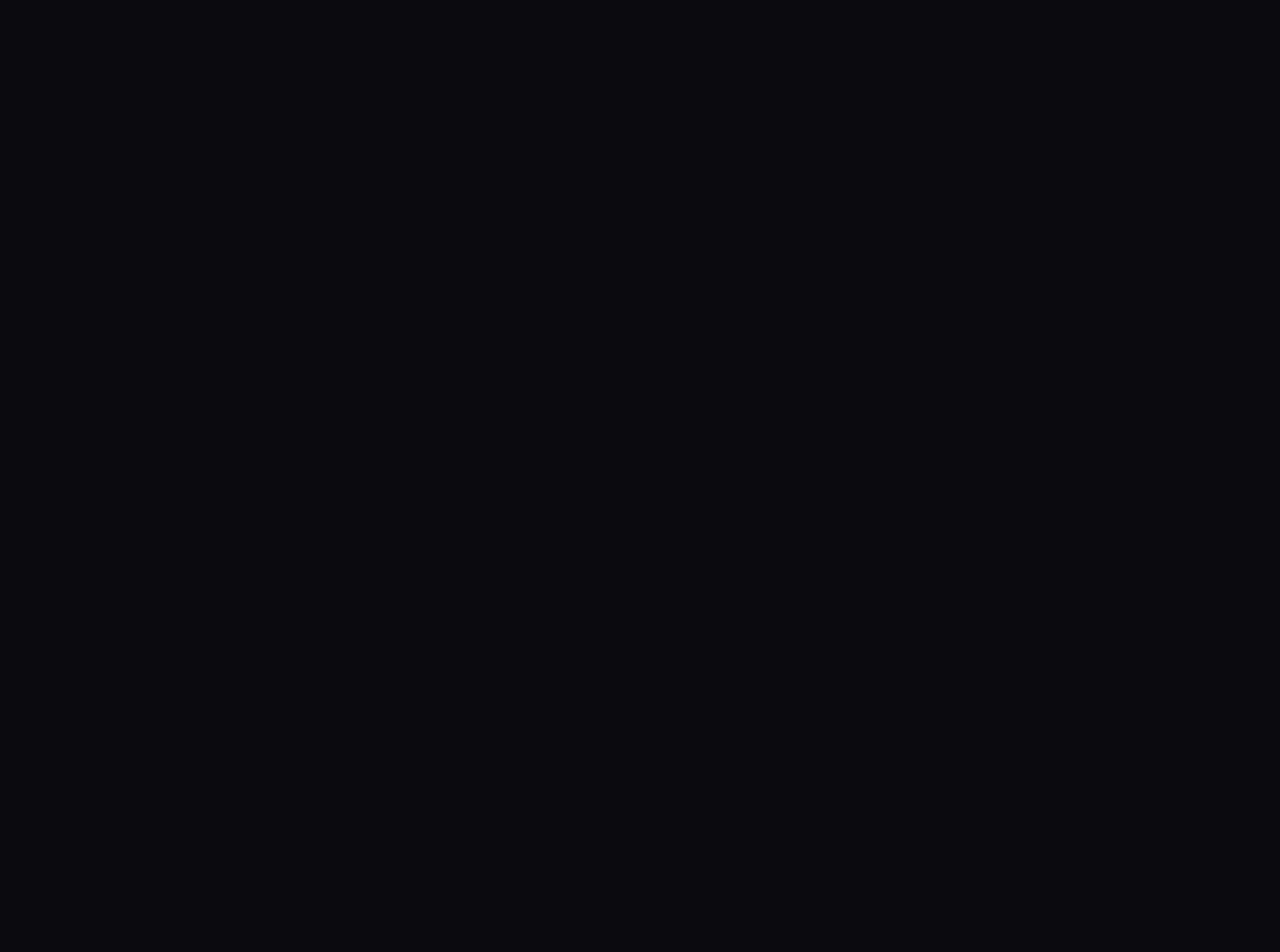
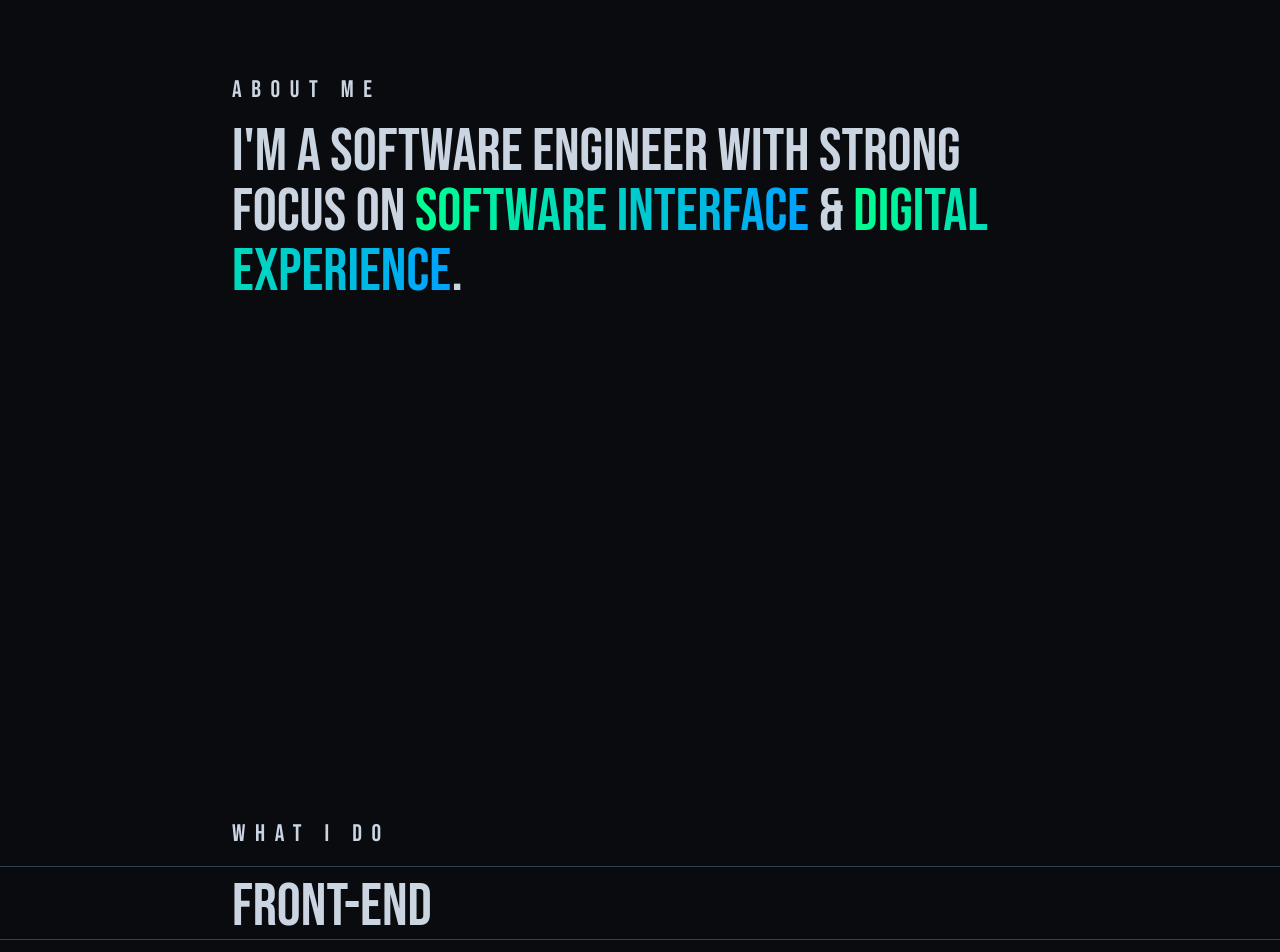
Before and after one commit to tam11a/v2.tam11a.dev, a Next.js app: page / in a window 1280 px wide. Shown: the part 940-1892 px from the top of the page. Before the commit the page ends 800 px from the top, so only its background shows below. Built offline with nearby package versions, Linux system fonts and the light colour scheme.

Commit message:
added: what i do

```diff
--- /dev/null
+++ b/src/app/(website)/components/about-me.tsx
@@ -0,0 +1,14 @@
+export default function AboutMe() {
+	return (
+		<section
+			id="about-me"
+			className="flex flex-col justify-center min-h-svh space-y-4 max-w-4xl px-10 mx-auto"
+		>
+			<h3 className="text-2xl tracking-[0.6rem]">About Me</h3>
+			<p className="text-6xl child-gradient">
+				I&apos;m a software engineer with strong focus on{" "}
+				<span>software interface</span> & <span>digital experience</span>.
+			</p>
+		</section>
+	);
+}
--- /dev/null
+++ b/src/app/(website)/components/what-i-do.tsx
@@ -0,0 +1,27 @@
+import { cn } from "@/lib/utils";
+
+export default function WhatIDo() {
+	const whatIDo = ["Front-end", "BACK-END", "User Interface", "Mobile App"];
+	return (
+		<section
+			id="what-i-do"
+			className="flex flex-col justify-center min-h-svh"
+		>
+			<h3 className="w-full text-2xl tracking-[0.6rem] max-w-4xl px-10 mx-auto mb-4">
+				What I Do
+			</h3>
+			<hr className="border-slate-700" />
+			{whatIDo.map((skill, index) => (
+				<div
+					key={index}
+					className={cn("hover:bg-gradient-logo hover:text-background pt-4")}
+				>
+					<p className="text-6xl leading-[80%] w-full max-w-4xl px-10 mb-2 mx-auto">
+						{skill}
+					</p>
+					<hr className="border-slate-700" />
+				</div>
+			))}
+		</section>
+	);
+}
--- a/src/app/(website)/page.tsx
+++ b/src/app/(website)/page.tsx
@@ -1,9 +1,13 @@
+import AboutMe from "./components/about-me";
 import Hero from "./components/hero";
+import WhatIDo from "./components/what-i-do";
 
 export default function Home() {
 	return (
 		<main>
 			<Hero />
+			<AboutMe />
+			<WhatIDo />
 		</main>
 	);
 }
--- a/src/app/globals.css
+++ b/src/app/globals.css
@@ -78,4 +78,8 @@
 	.text-gradient {
 		@apply bg-gradient-logo bg-clip-text text-transparent;
 	}
+
+	.child-gradient {
+		@apply [&>span]:text-gradient;
+	}
 }
```
